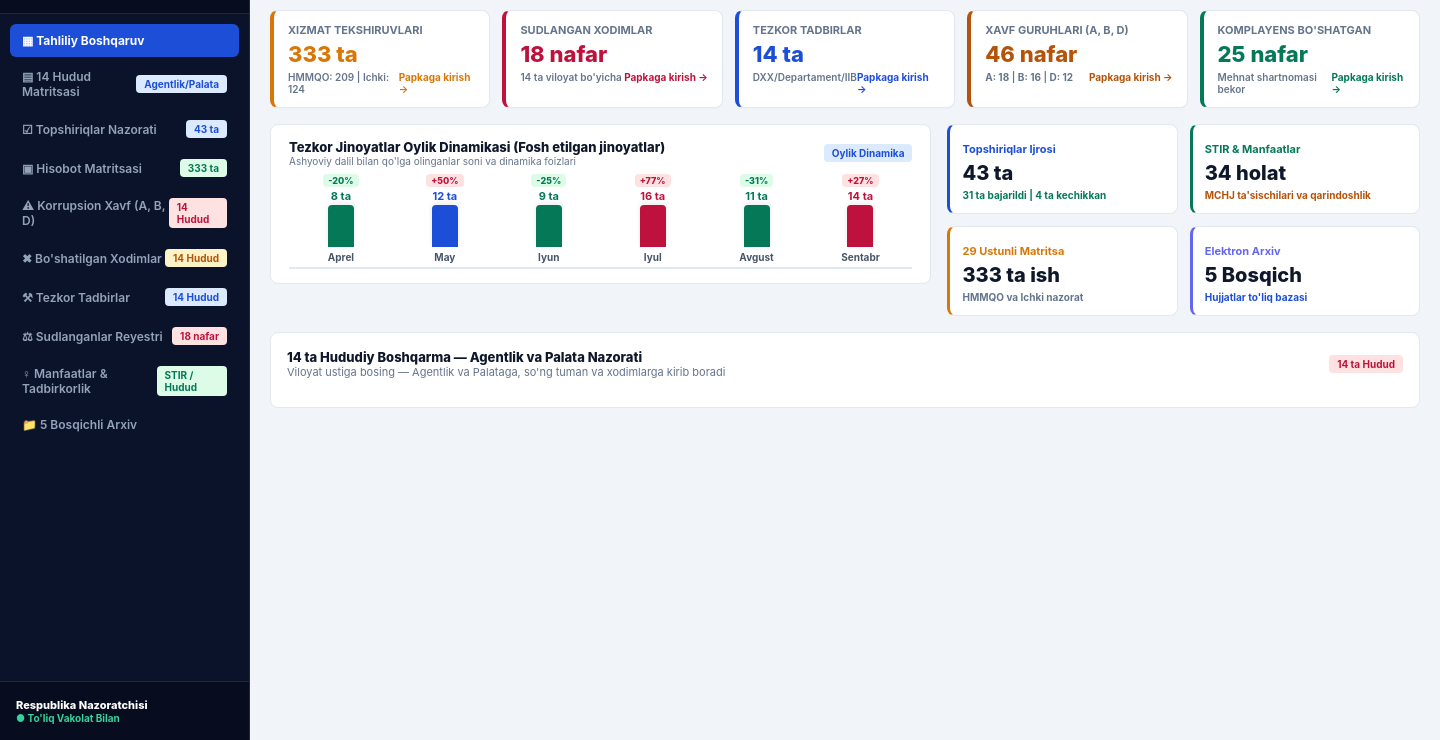
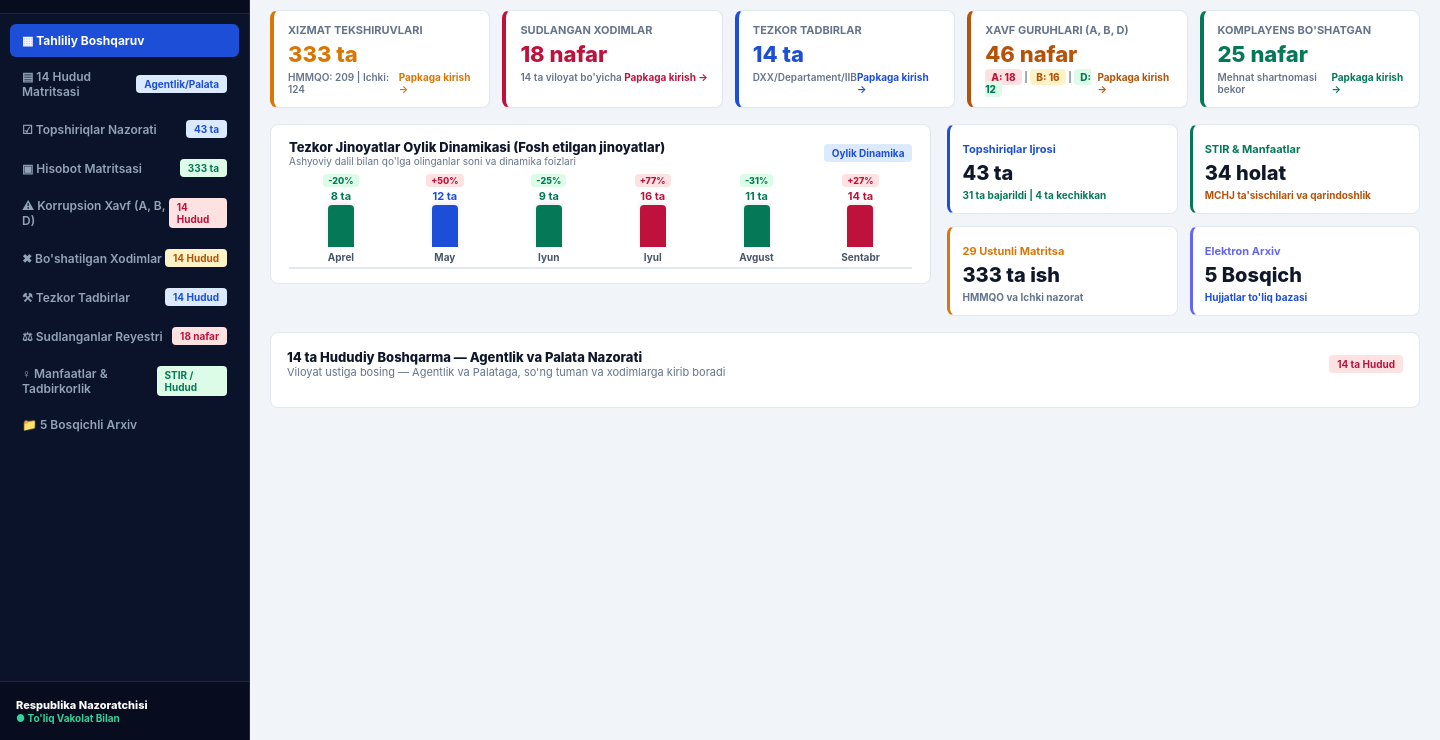
Before and after one commit to muxriddinelbegiyev2222-blip/KompNazorat2.1, an Electron app: page index.html in a window 1440 px wide. Shown: the part 60-800 px from the top of the page. Drawn offline with Linux system fonts and the light colour scheme.

Commit message:
Update style.css

```diff
--- a/style.css
+++ b/style.css
@@ -13,7 +13,6 @@ body {
   color: #0f172a;
 }
 
-/* CHAP MENYU */
 aside {
   width: 250px;
   background: #0b132b;
@@ -66,7 +65,6 @@ nav {
 .nav-btn:hover { background: #1e293b; color: #fff; }
 .nav-btn.active { background: #1d4ed8; color: #fff; font-weight: 700; }
 
-/* ASOSIY OYNA */
 main {
   flex: 1;
   display: flex;
@@ -131,7 +129,6 @@ header {
 .hidden { display: none !important; }
 .pointer { cursor: pointer; }
 
-/* KARTALAR */
 .kpi-grid {
   display: grid;
   grid-template-columns: repeat(5, 1fr);
@@ -167,7 +164,35 @@ header {
 .grid-3 { display: grid; grid-template-columns: repeat(3, 1fr); gap: 12px; }
 .grid-4 { display: grid; grid-template-columns: repeat(4, 1fr); gap: 12px; }
 
-/* PAPKA BREADCRUMB (MY COMPUTER EXPLORER USLUBI) */
+/* 3 XIL XAVF TOIFALARI RANGLARI */
+.risk-badge-A {
+  background: #fee2e2;
+  color: #be123c;
+  padding: 2px 6px;
+  border-radius: 4px;
+  font-weight: 800;
+  font-size: 10px;
+}
+
+.risk-badge-B {
+  background: #fef3c7;
+  color: #b45309;
+  padding: 2px 6px;
+  border-radius: 4px;
+  font-weight: 800;
+  font-size: 10px;
+}
+
+.risk-badge-D {
+  background: #dcfce7;
+  color: #047857;
+  padding: 2px 6px;
+  border-radius: 4px;
+  font-weight: 800;
+  font-size: 10px;
+}
+
+/* EXPLORER VA PAPKA USLUBI */
 .explorer-header {
   display: flex;
   align-items: center;
@@ -217,7 +242,7 @@ header {
   box-shadow: 0 4px 10px rgba(0,0,0,0.04);
 }
 
-/* ZAMONAVIY GRAFIK */
+/* GRAFIK */
 .chart-box-compact {
   height: 160px;
   display: flex;
```
